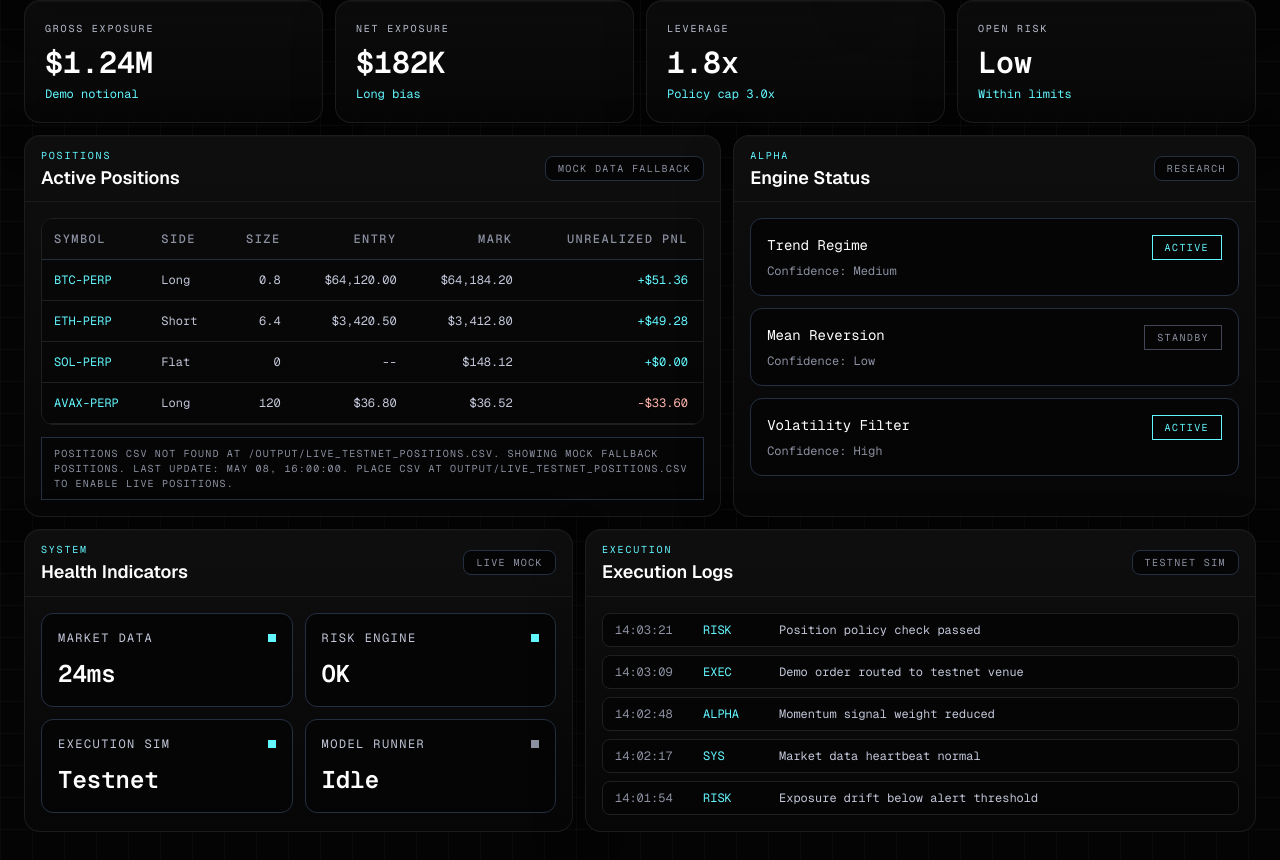
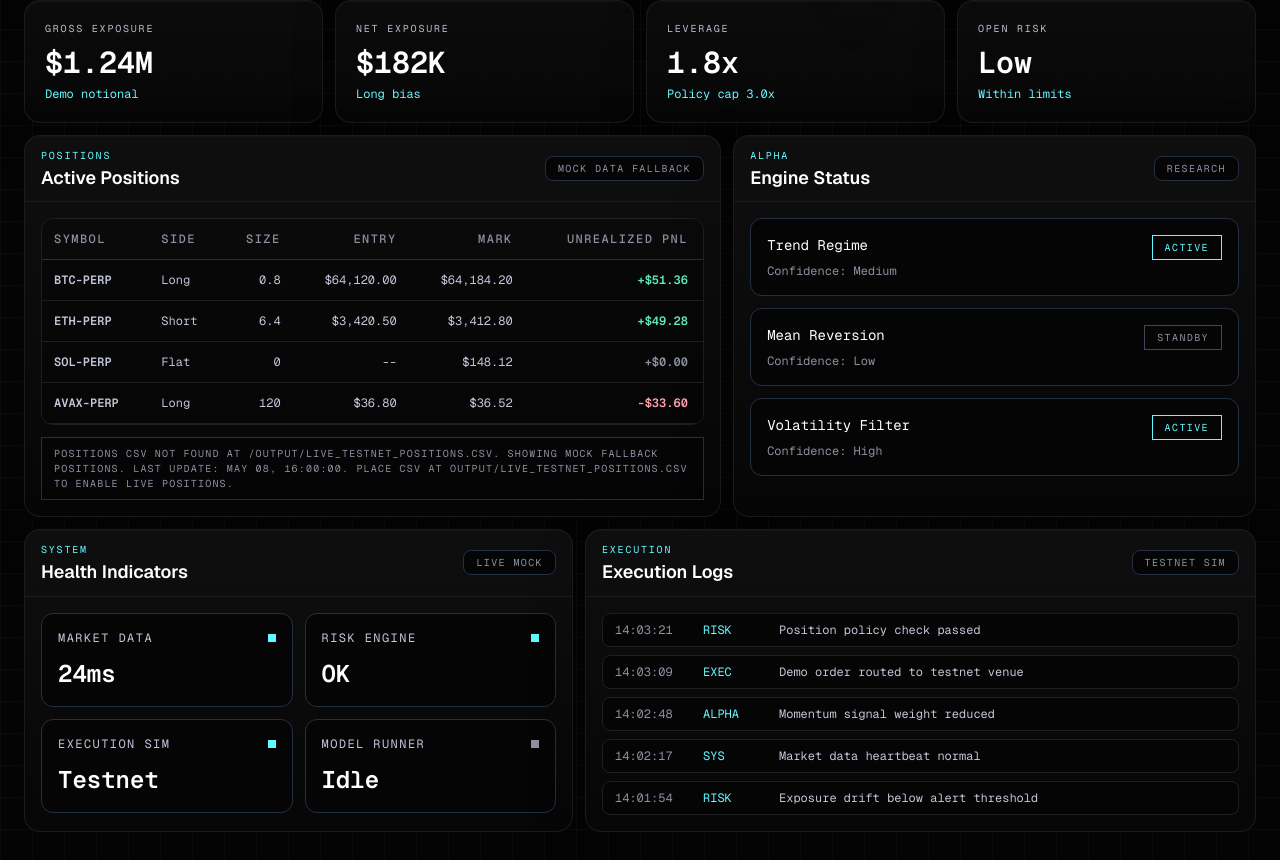
Before and after one commit to tomasgastaldi9-bit/landing-quant-page, a Next.js app: page /dashboard in a window 1280 px wide. Shown: the part 963-1823 px from the top of the page. Built offline with nearby package versions, Linux system fonts and the light colour scheme.

Commit message:
style(dashboard): add directional position color semantics

```diff
--- a/components/dashboard/dashboard-shell.tsx
+++ b/components/dashboard/dashboard-shell.tsx
@@ -420,32 +420,45 @@ function PositionsTable({ positions }: { positions: PositionRow[] }) {
           </tr>
         </thead>
         <tbody>
-          {positions.map((position) => (
+          {positions.map((position) => {
+            const symbolClass = getSideToneClass(position.side);
+            const pnlClass = getPnlToneClass(position.unrealizedPnl);
+
+            return (
               <tr
                 key={position.symbol}
                 className="border-b border-[#1f1f1f] text-[#c2c6d8] transition-colors hover:bg-[#101820]"
               >
-              <td className="px-3 py-3 text-[var(--accent-primary)]">{position.symbol}</td>
-              <td className="px-3 py-3">{position.side}</td>
+                <td className={`px-3 py-3 font-semibold ${symbolClass}`}>
+                  {position.symbol}
+                </td>
+                <td className={`px-3 py-3 ${symbolClass}`}>{position.side}</td>
                 <td className="px-3 py-3 text-right">{formatNumber(position.size)}</td>
                 <td className="px-3 py-3 text-right">{formatOptionalCurrency(position.entry)}</td>
                 <td className="px-3 py-3 text-right">{formatOptionalCurrency(position.mark)}</td>
-              <td
-                className={`px-3 py-3 text-right ${
-                  (position.unrealizedPnl ?? 0) < 0
-                    ? "text-[#ffb4ab]"
-                    : "text-[var(--accent-primary)]"
-                }`}
-              >
+                <td className={`px-3 py-3 text-right font-semibold ${pnlClass}`}>
                   {formatSignedCurrency(position.unrealizedPnl)}
                 </td>
                 <td className="px-3 py-3 text-right text-[#8c90a1]">{formatTime(position.timestamp)}</td>
               </tr>
-          ))}
+            );
+          })}
         </tbody>
       </table>
     </div>
   );
+}
+
+function getSideToneClass(side: PositionRow["side"]) {
+  if (side === "LONG") return "text-emerald-300";
+  if (side === "SHORT") return "text-rose-300";
+  return "text-[#c2c6d8]";
+}
+
+function getPnlToneClass(value: number | null) {
+  if (value === null || value === 0) return "text-[#8c90a1]";
+  if (value > 0) return "text-emerald-300";
+  return "text-rose-300";
 }
 
 function RegimePanel() {
```
Lines whose indentation alone changed are shown as unchanged.
